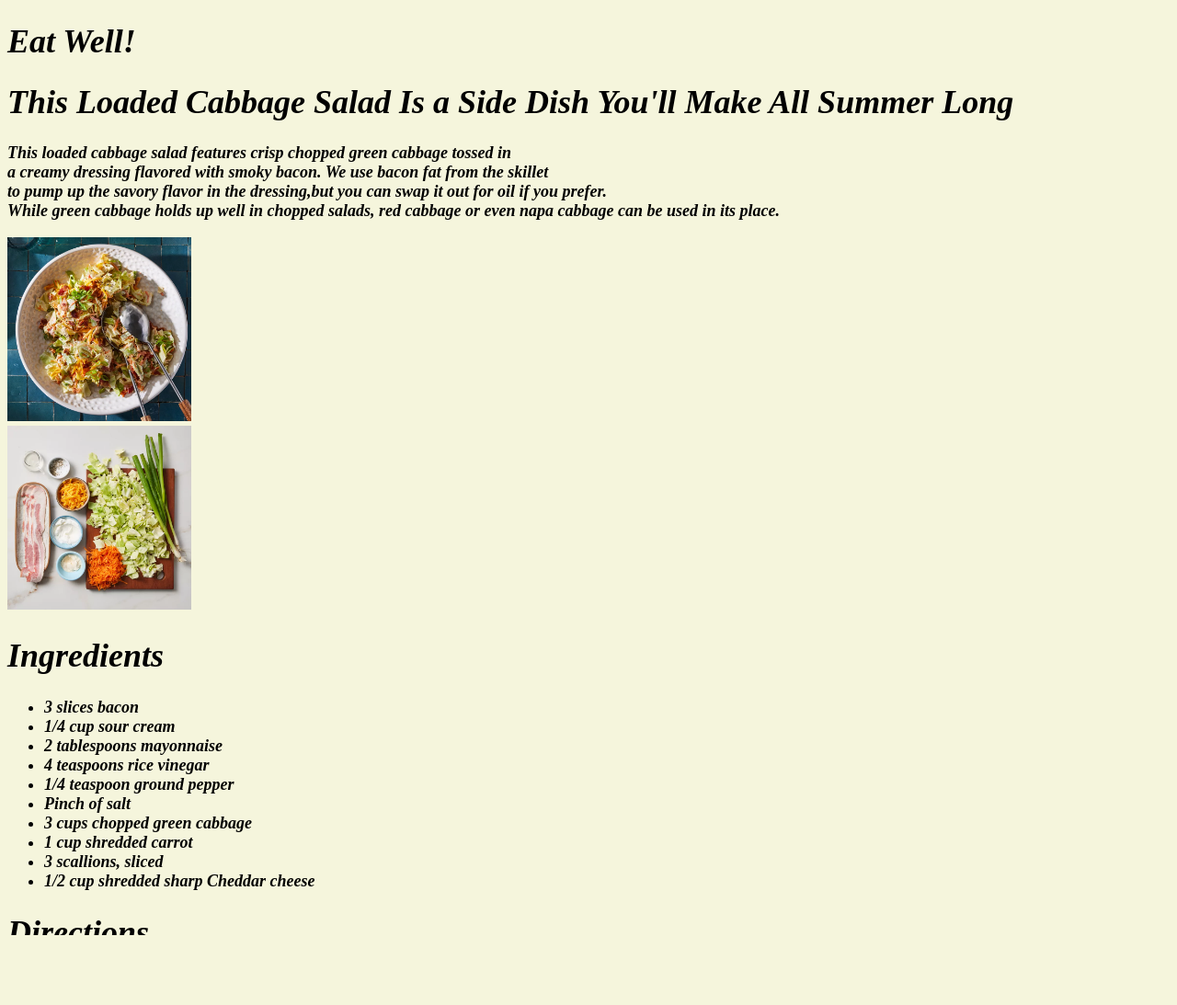
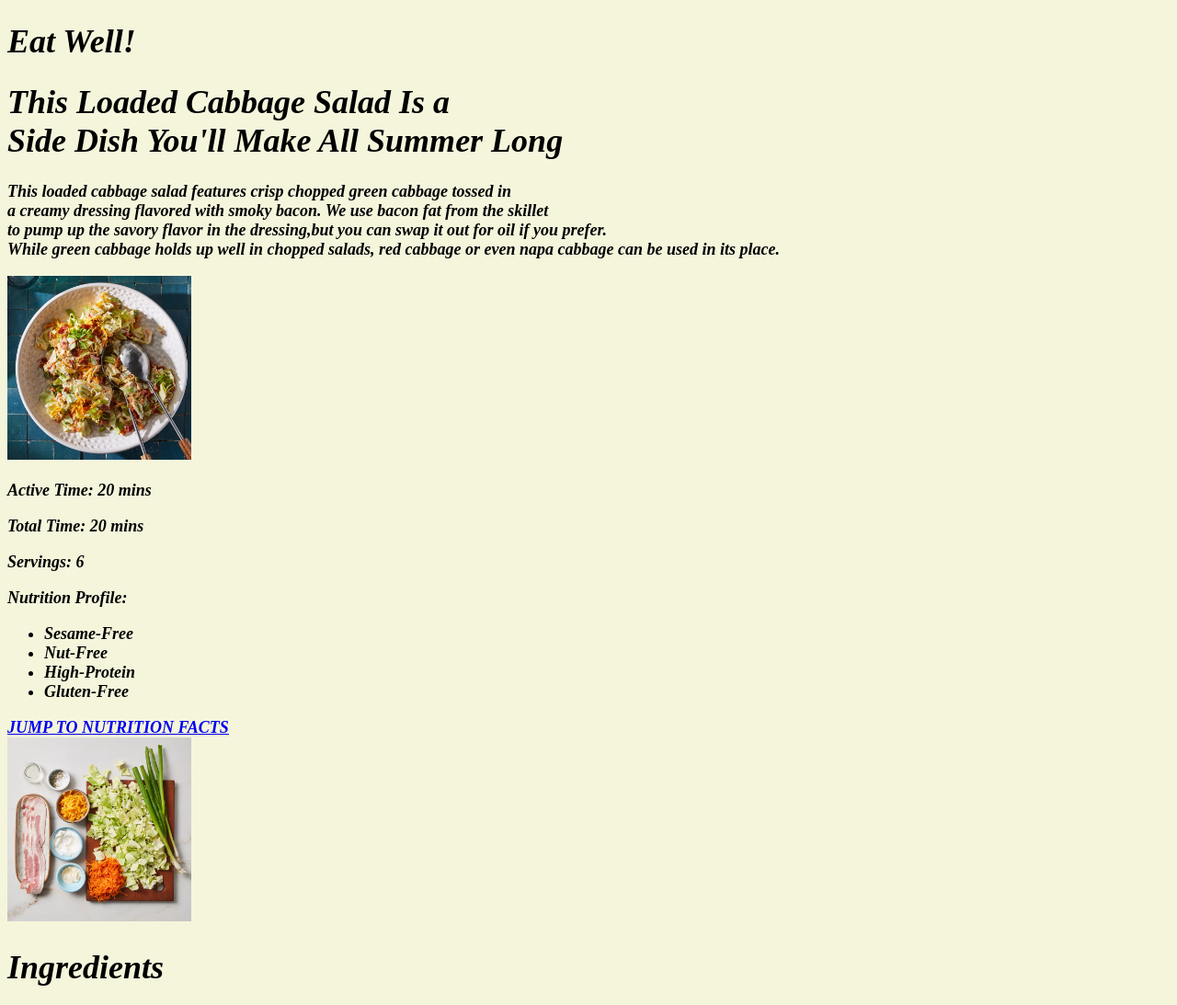
Before and after one commit to MphoVersace/recipe-page, a plain HTML site: page index.html in a window 1280 px wide. Shown: the top 1093 px of the page at 92% size. Drawn offline with Linux system fonts and the light colour scheme.

Commit message:
Nutrition Profile added

```diff
--- a/index.html
+++ b/index.html
@@ -12,10 +12,31 @@
     </header>
     <main>
         <section class="intro"></section>
-        <h1>This Loaded Cabbage Salad Is a Side Dish You'll Make All Summer Long</h1>
+        <h1>This Loaded Cabbage Salad Is a <br> Side Dish You'll Make All Summer Long</h1>
         <p>This loaded cabbage salad features crisp chopped green cabbage tossed in <br> a creamy dressing flavored with smoky bacon. We use bacon fat from the skillet <br> to pump up the savory flavor in the dressing,but you can swap it out for oil if you  prefer. <br> While green cabbage holds up well in chopped salads, red cabbage or even napa cabbage can be used in its place.</p>
         <img src="images/salad.webp" alt="salad">
         <div>
+            <div class="recipe-container">
+                <div class="time-info">
+                    <p><strong>Active Time:</strong> 20 mins</p>
+                    <p><strong>Total Time:</strong> 20 mins</p>
+                </div>
+                <div class="servings-info">
+                    <p><strong>Servings:</strong> 6</p>
+                </div>
+                <div class="nutrition-profile">
+                    <p><strong>Nutrition Profile:</strong></p>
+                    <ul>
+                        <li>Sesame-Free</li>
+                        <li>Nut-Free</li>
+                        <li>High-Protein</li>
+                        <li>Gluten-Free</li>
+                    </ul>
+                </div>
+                <div class="jump-to-nutrition">
+                    <a href="#nutrition-facts">JUMP TO NUTRITION FACTS</a>
+                </div>
+            </div>
         <img src="images/ingredient.webp" alt="ingredient">
     </div>
     <div class="ingredient">
```
